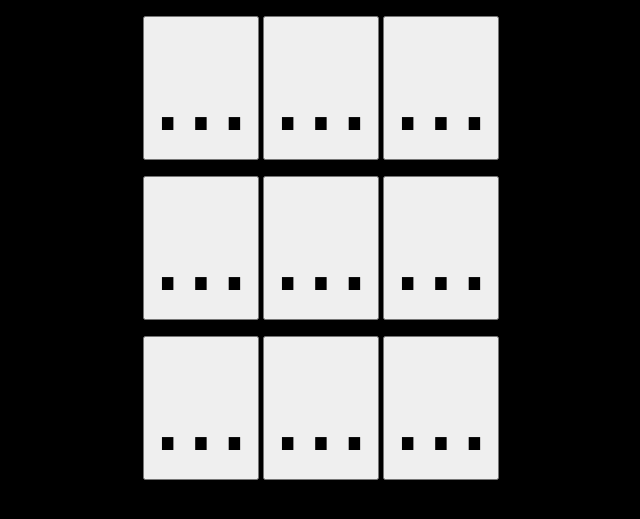
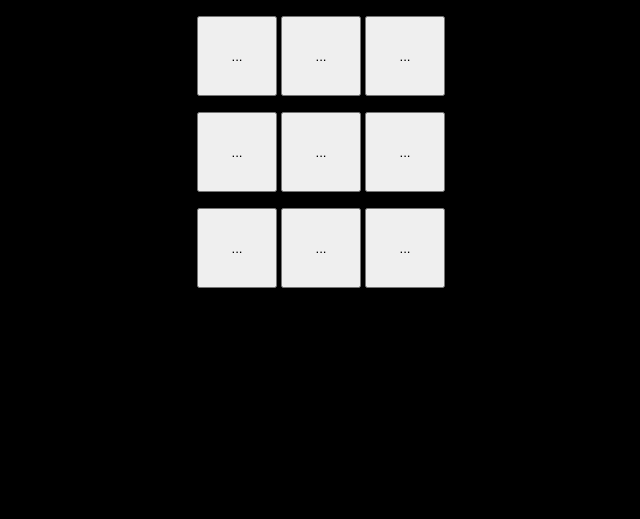
Before and after one commit to 78987654945/websitecopy, a PHP site: page / in a window 1280 px wide. Shown: the part 59-578 px from the top of the page, without its empty margins (319-959 px from the left). Run offline with PHP 8.4, Linux system fonts and the light colour scheme.

Commit message:
Add files via upload

```diff
--- a/mystyle.css
+++ b/mystyle.css
@@ -1,6 +1,7 @@
 button {
 
-    font-size: 120px;
+    height: 80px;
+    width: 80px;
 
 }
 
```
